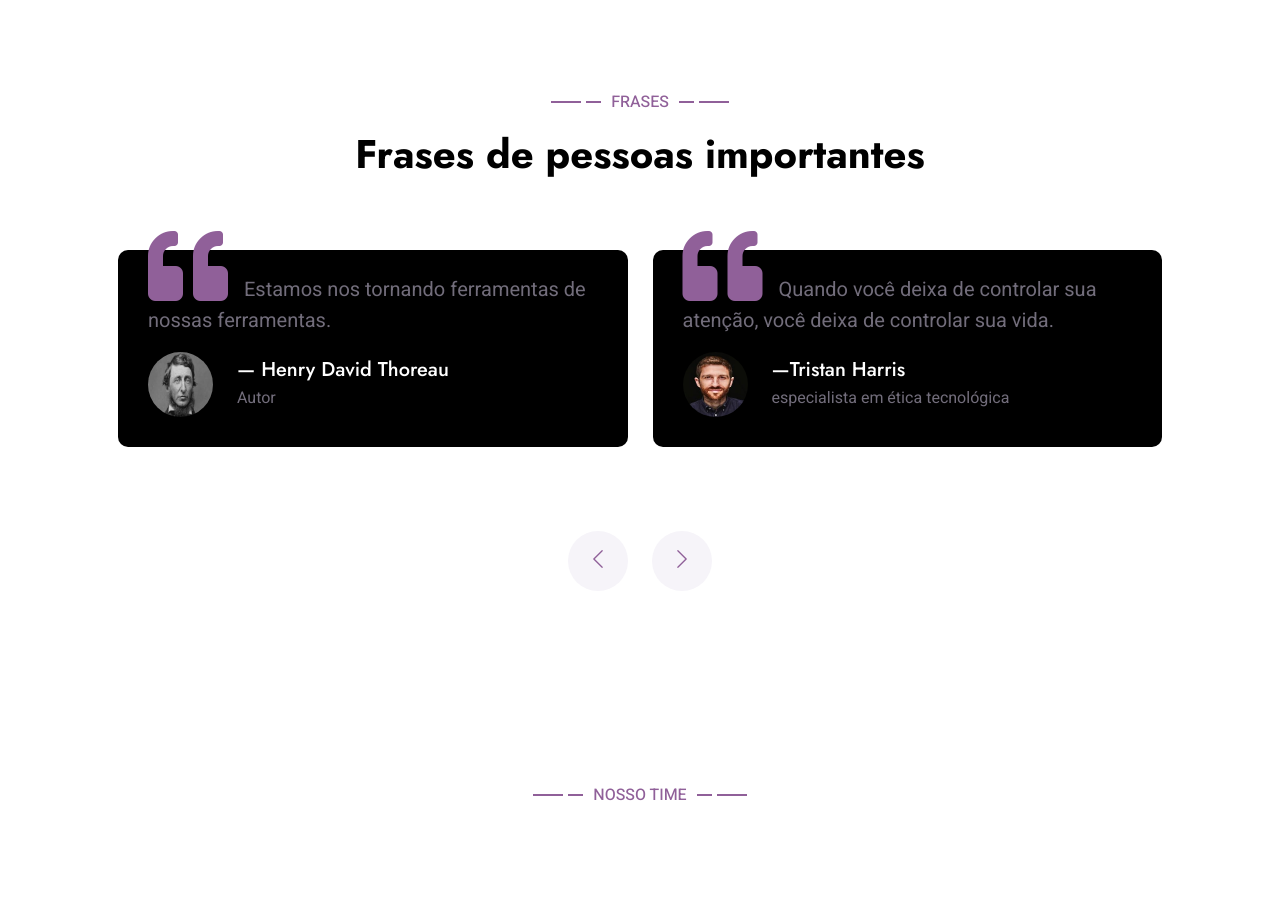
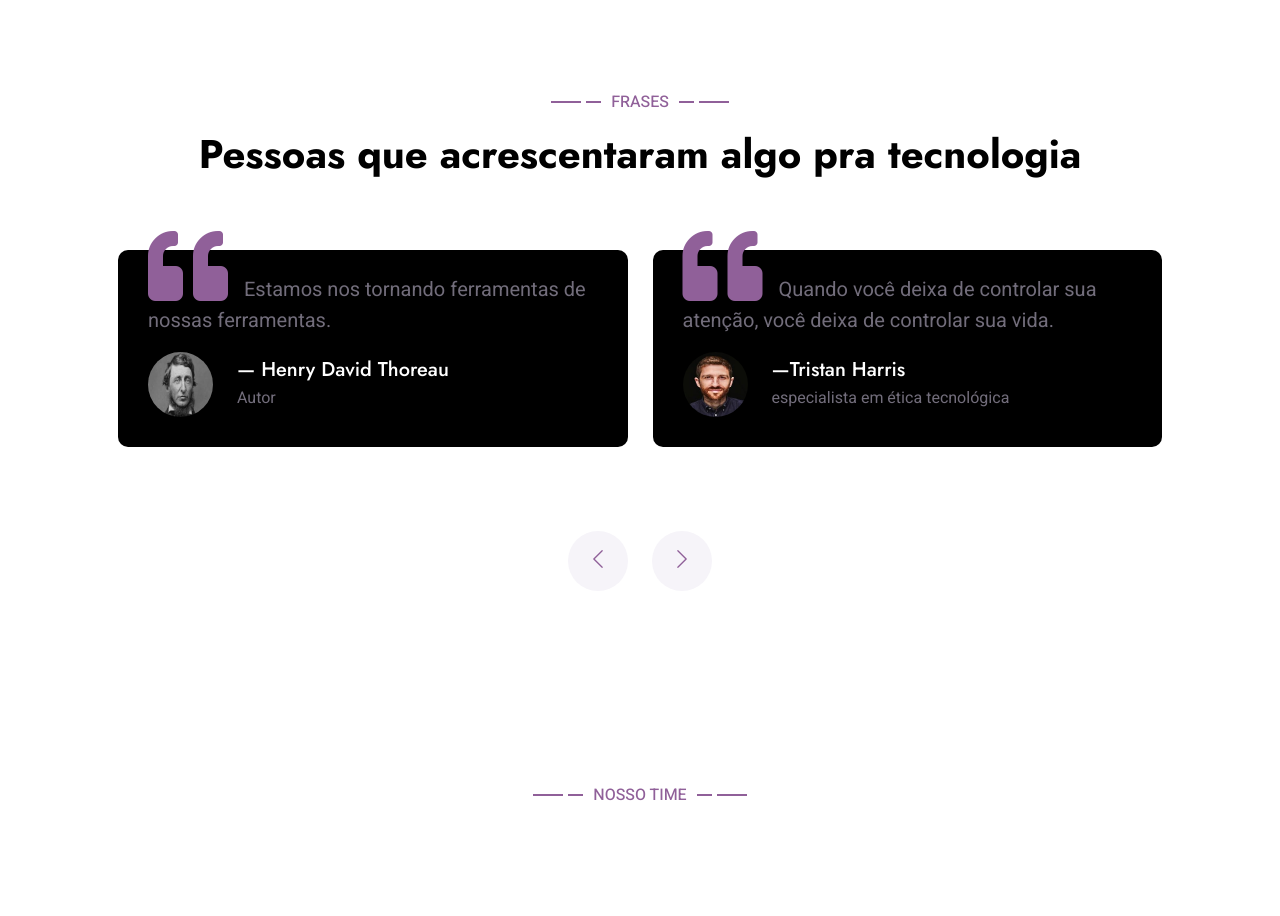
Before and after one commit to NomofobiaTech/Nomofobia-final, a plain HTML site: page about.html in a window 1280 px wide. Shown: the part 4280-5196 px from the top of the page. Drawn offline with nearby package versions, Linux system fonts and the light colour scheme.

Commit message:
Add files via upload

```diff
--- a/about.html
+++ b/about.html
@@ -369,7 +369,7 @@
         <div class="container-xxl py-5 wow fadeInUp" data-wow-delay="0.1s">
             <div class="container py-5 px-lg-5">
                 <p class="section-title text-secondary justify-content-center"><span></span>Frases<span></span></p>
-                <h1 class="text-center mb-5" style="color: rgb(0, 0, 0);">Frases de pessoas importantes</h1>
+                <h1 class="text-center mb-5" style="color: rgb(0, 0, 0);">Pessoas que acrescentaram algo pra tecnologia</h1>
                 <div class="owl-carousel testimonial-carousel">
                     <div class="testimonial-item bg-light rounded my-4">
                         <p class="fs-5"><i class="fa fa-quote-left fa-4x text-primary mt-n4 me-3"></i>A tecnologia é apenas uma ferramenta. Em termos de fazer as crianças trabalharem juntas e motivá-las, o professor é o mais importante.</p>
```
Also changed, not shown: index.html (+1 -1 lines), project.html (+1 -1 lines), service.html (+1 -1 lines), testimonial.html (+1 -1 lines).
